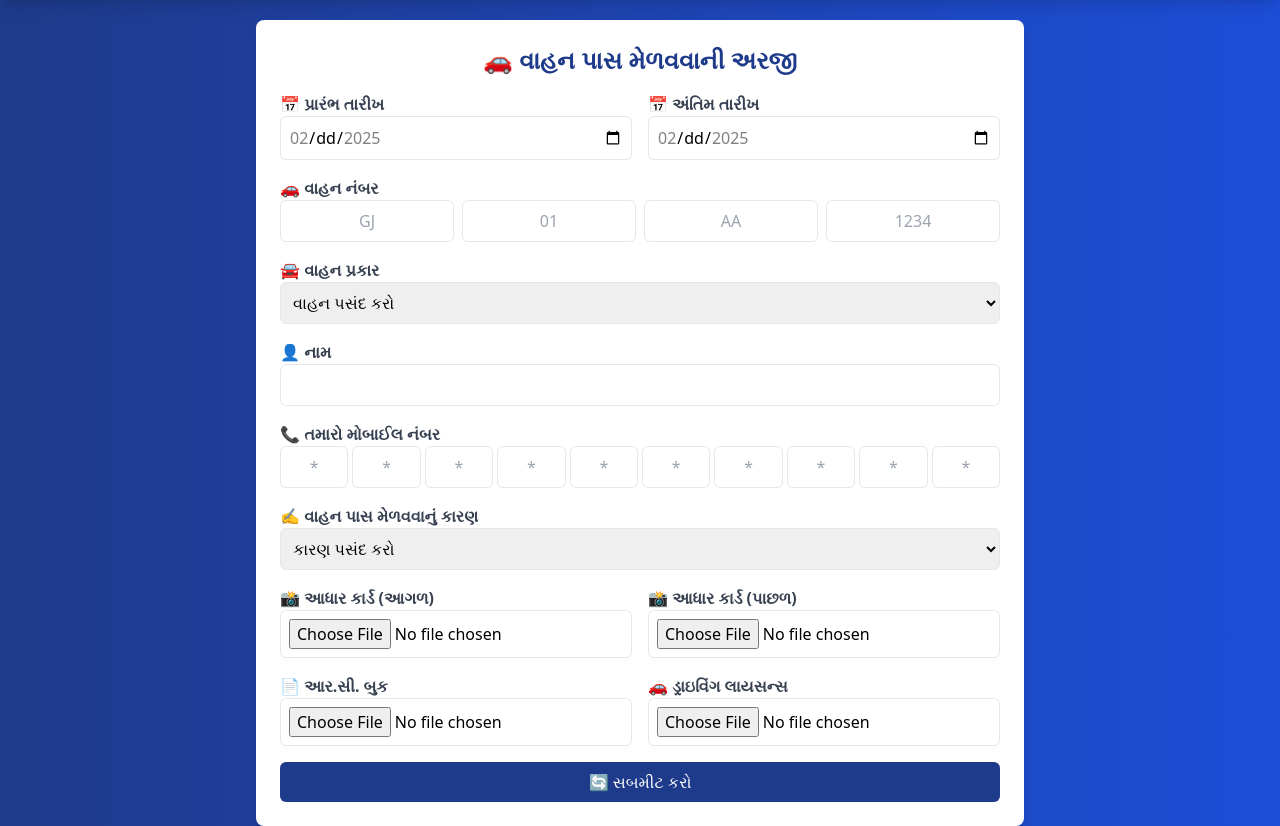
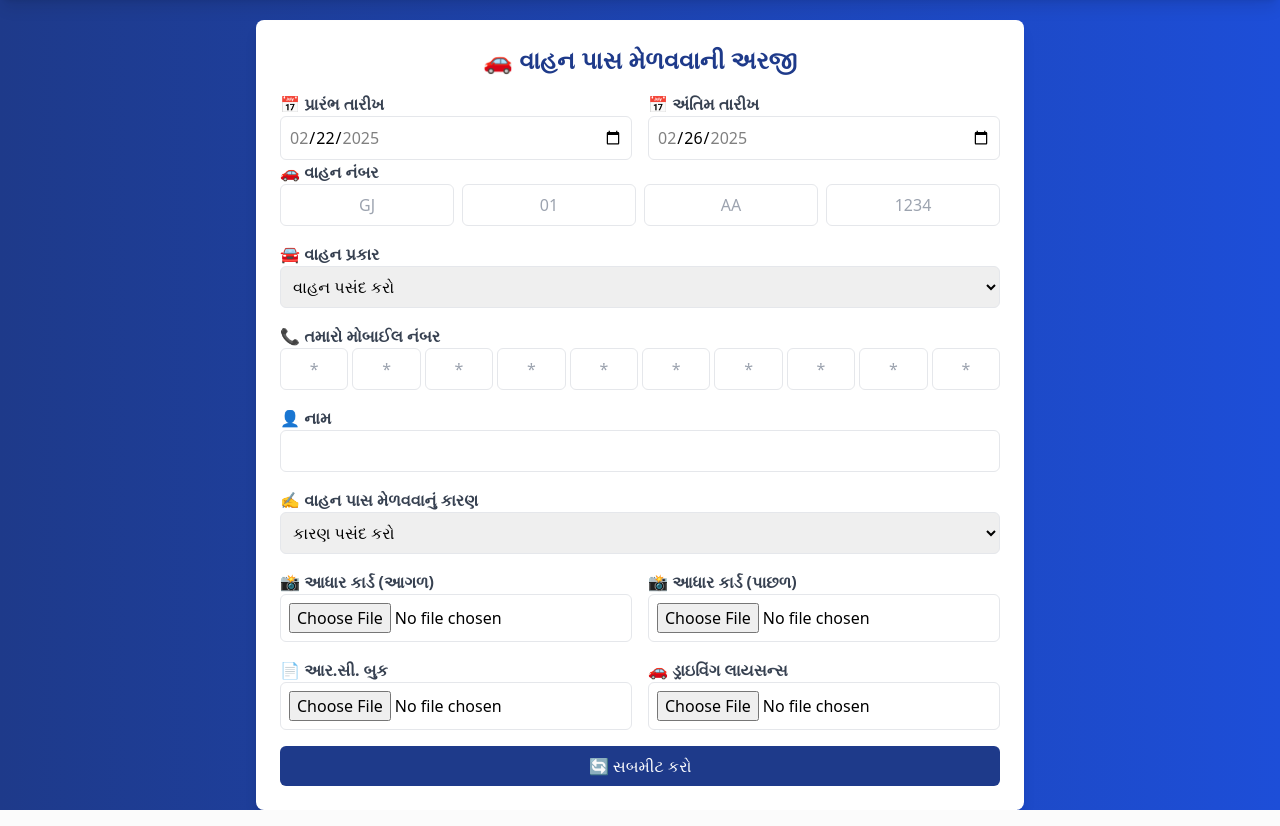
Before and after one commit to Itstudentjnd/Shivratri_netram, a Django app: template pdfapp/templates/issue_vehicle_pass.html in a window 1280 px wide. Shown: the part 128-954 px from the top of the page. Run offline with Django 4.2, Linux system fonts and the light colour scheme; the template is opened without the code that fills it, so the values that code supplies are empty; some libraries are stand-ins or nearby versions.

Commit message:
Add files via upload

```diff
--- a/pdfapp/templates/issue_vehicle_pass.html
+++ b/pdfapp/templates/issue_vehicle_pass.html
@@ -34,31 +34,38 @@
                     <!-- Start Date -->
                     <div>
                         <label class="block text-gray-700 font-semibold">📅 પ્રારંભ તારીખ</label>
-                        <input type="date" name="start_date" min="2025-02-22" max="2025-02-26"
+                        <input type="date" name="start_date" min="2025-02-22" max="2025-02-22" value="2025-02-22"
                                class="w-full p-2 border rounded-md focus:ring-2 focus:ring-blue-500" required>
                     </div>
 
                     <!-- End Date -->
                     <div>
                         <label class="block text-gray-700 font-semibold">📅 અંતિમ તારીખ</label>
-                        <input type="date" name="end_date" min="2025-02-22" max="2025-02-26"
+                        <input type="date" name="end_date" min="2025-02-26" max="2025-02-26" value="2025-02-26"
                                class="w-full p-2 border rounded-md focus:ring-2 focus:ring-blue-500" required>
                     </div>
 
                 </div>
 
                 <!-- ✅ Vehicle Number -->
-                <div class="mt-4">
+                <div>
                     <label class="block text-gray-700 font-semibold">🚗 વાહન નંબર</label>
                     <div class="grid grid-cols-4 gap-2">
-                        <input type="text" name="state_code" maxlength="2" placeholder="GJ"
-                               class="w-full p-2 border rounded-md text-center uppercase focus:ring-2 focus:ring-blue-500" required>
-                        <input type="text" name="city_code" maxlength="2" placeholder="01"
-                               class="w-full p-2 border rounded-md text-center focus:ring-2 focus:ring-blue-500" required>
-                        <input type="text" name="series" maxlength="2" placeholder="AA"
-                               class="w-full p-2 border rounded-md text-center uppercase focus:ring-2 focus:ring-blue-500" required>
-                        <input type="text" name="digits" maxlength="4" placeholder="1234"
-                               class="w-full p-2 border rounded-md text-center focus:ring-2 focus:ring-blue-500" required>
+                        <input type="text" name="state_code" id="state_code" maxlength="2" placeholder="GJ"
+                               class="w-full p-2 border rounded-md text-center uppercase focus:ring-2 focus:ring-blue-500 text-sm sm:text-base"
+                               required onkeyup="moveToNext(this, 'city_code')">
+
+                        <input type="text" name="city_code" id="city_code" maxlength="2" placeholder="01"
+                               class="w-full p-2 border rounded-md text-center focus:ring-2 focus:ring-blue-500 text-sm sm:text-base"
+                               required onkeyup="moveToNext(this, 'series')">
+
+                        <input type="text" name="series" id="series" maxlength="2" placeholder="AA"
+                               class="w-full p-2 border rounded-md text-center uppercase focus:ring-2 focus:ring-blue-500 text-sm sm:text-base"
+                               required onkeyup="moveToNext(this, 'digits')">
+
+                        <input type="text" name="digits" id="digits" maxlength="4" placeholder="1234"
+                               class="w-full p-2 border rounded-md text-center focus:ring-2 focus:ring-blue-500 text-sm sm:text-base"
+                               required>
                     </div>
                 </div>
 
@@ -74,12 +81,6 @@
                     </select>
                 </div>
 
-                <!-- ✅ Name Input -->
-                <div class="mt-4">
-                    <label class="block text-gray-700 font-semibold">👤 નામ</label>
-                    <input type="text" name="name" class="w-full p-2 border rounded-md focus:ring-2 focus:ring-blue-500" required>
-                </div>
-
                 <!-- ✅ Mobile Number Input -->
                 <div class="mt-4">
                     <label class="block text-gray-700 font-semibold">📞 તમારો મોબાઈલ નંબર</label>
@@ -92,6 +93,14 @@
                     </div>
                     <input type="hidden" name="mobile_no" id="mobile_no">
                 </div>
+
+                <!-- ✅ Name Input -->
+                <div class="mt-4">
+                    <label class="block text-gray-700 font-semibold">👤 નામ</label>
+                    <input type="text" name="name" class="w-full p-2 border rounded-md focus:ring-2 focus:ring-blue-500" required>
+                </div>
+
+
                 <!-- ✅ Travel Reason -->
                 <div class="mt-4">
                     <label class="block text-left text-gray-700 font-semibold">✍️ વાહન પાસ મેળવવાનું કારણ</label>
@@ -165,6 +174,14 @@
     </div>
 
     <script>
+        function moveToNext(current, nextFieldId) {
+            if (current.value.length === current.maxLength) {
+                document.getElementById(nextFieldId).focus();
+            }
+        }
+    </script>
+
+    <script>
         document.addEventListener("DOMContentLoaded", function() {
             const inputs = document.querySelectorAll(".mobile-input");
             const hiddenInput = document.getElementById("mobile_no");
@@ -207,13 +224,13 @@
 
             // Prevent manual date input outside allowed range
             startDateInput.addEventListener("input", function () {
-                if (this.value < "2025-02-22" || this.value > "2025-02-26") {
+                if (this.value < "2025-02-22" ) {
                     this.value = "2025-02-22";
                 }
             });
 
             endDateInput.addEventListener("input", function () {
-                if (this.value < "2025-02-22" || this.value > "2025-02-26") {
+                if (this.value <this.value > "2025-02-26") {
                     this.value = "2025-02-26";
                 }
             });
--- a/pdfapp/views.py
+++ b/pdfapp/views.py
@@ -641,7 +641,7 @@ def generate_pass_image(request, pass_id):
         ("નામ:", vehicle_pass.name, 200, 800),
         ("મોબાઇલ નંબર:", vehicle_pass.mobile_no, 1200, 800),
         ("પ્રવાસનું કારણ:", vehicle_pass.travel_reason, 200, 950),
-        (f"{vehicle_pass.travel_reason} નું નામ:", vehicle_pass.travel_reason, 1200, 950),
+        (f"{vehicle_pass.travel_reason} નું નામ:", vehicle_pass.extra_name, 1200, 950),
     ]
 
     for label, value, x, y in fields:
@@ -797,7 +797,7 @@ def generate_gov_pass_image(request, pass_id):
         ("નામ:", vehicle_pass.name, 200, 800),
         ("મોબાઇલ નંબર:", vehicle_pass.mobile_no, 1200, 800),
         ("પ્રવાસનું કારણ:", vehicle_pass.travel_reason, 200, 950),
-        (f"{vehicle_pass.travel_reason} નું નામ:", vehicle_pass.travel_reason, 1200, 950),
+        (f"{vehicle_pass.travel_reason} કચેરી નું નામ:", vehicle_pass.extra_name, 1200, 950),
     ]
 
     for label, value, x, y in fields:
```
Also changed, not shown: pdfapp/templates/issue_gov_vehicle_pass.html (+34 -18 lines).
